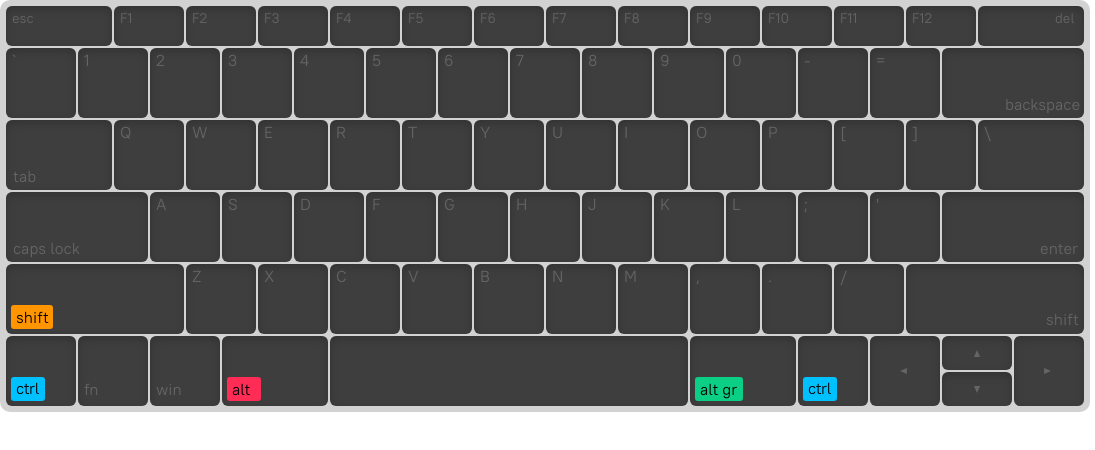
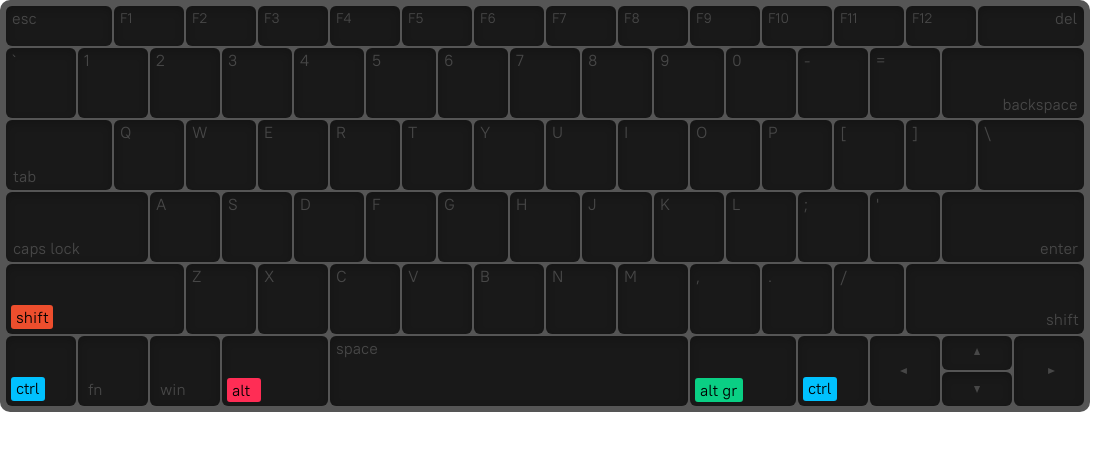
Before and after one commit to chehmakin/shortcutter, an Electron app: page index.html in a window 1095 px wide. Drawn offline with Linux system fonts and the light colour scheme.

Commit message:
to default

```diff
--- a/index.html
+++ b/index.html
@@ -2,7 +2,6 @@
 <html>
 
 <head>
-    <script src="shortcuts/test.js"></script>
     <meta charset="UTF-8">
     <link rel="stylesheet" href="style.css">
     <meta http-equiv="Content-Security-Policy" content="script-src 'self' 'unsafe-inline';" />
@@ -169,11 +168,11 @@
                         </svg>
 
                 </div> -->
-                <!-- </div> -->
-                <!-- <div class="letter">Paste <br> Over
-                    Selection</div> -->
-                </div>
-            <!-- </div> -->
+                <!-- </div>
+                <div class="letter">Paste <br> Over
+                    Selection</div>
+                </div> -->
+            </div>
             <div class="keys">
                 <div class="frame"></div>
                 <div class="letter"></div>
@@ -305,9 +304,8 @@
 
         <div class="line sec_line">
             <div class="keys shift">
-                <div class="frame"></div>
-                <div class="letter"></div>
                 <div class="r">shift</div>
+
             </div>
             <div class="keys">
                 <div class="frame"></div>
@@ -362,7 +360,7 @@
             <div class="keys shift shift_l">
                 <div class="frame"></div>
                 <div class="letter"></div>
-                <div class="r">shift</div>
+                <div class="r" style="font-size: 16px;">shift</div>
             </div>
         </div>
 
@@ -383,20 +381,20 @@
                 <div class="letter"></div>
                 <div class="r">win</div>
             </div>
-            <div class="keys alt">
+            <div class="keys alt"  style="padding: 5px;">
                 <div class="frame"></div>
                 <div class="letter"></div>
-                <div class="r">alt</div>
+                <div class="r" style="margin-left: 0;">alt</div>
             </div>
             <div class="keys space">
                 <div class="frame"></div>
                 <div class="letter"></div>
-                <div class="r"></div>
+                <div class="r">space</div>
             </div>
-            <div class="keys alt_gr alt">
+            <div class="keys alt_gr alt" style="padding: 5px;">
                 <div class="frame"></div>
                 <div class="letter"></div>
-                <div class="r">alt gr</div>
+                <div class="r" style="margin-left: 0;">alt gr</div>
             </div>
             <div class="keys ctrl">
                 <div class="frame"></div>
--- a/index.js
+++ b/index.js
@@ -30,13 +30,13 @@ function isRunning(win, mac){
     })
 }
 
-// isRunning('Calculator.exe').then((a) => {
-//     console.log(a);
-//     if(a){
-//         let space = document.querySelector('.space')
+isRunning('Calculator.exe').then((a) => {
+    console.log(a);
+    // if(a){
+    //     let space = document.querySelector('.space')
 
-//         space.innerHTML = test.developer;
-//     }else{
-//       console.log('Калькулятор закрыт!')
-//     }
-//   })
+    //     space.innerHTML = test.developer;
+    // }else{
+    //   console.log('Калькулятор закрыт!')
+    // }
+  })
--- a/shortcuts/test.js
+++ /dev/null
@@ -1,4 +0,0 @@
-let test = {
-    name: 'Shortcutter',
-    developer: 'chehmakin'
-}
--- a/style.css
+++ b/style.css
@@ -11,19 +11,21 @@
         opacity: 1 !important;
         user-select: none;
         font-family: 'PT_Regular';
-    }
+        font-style: normal;
+font-weight: normal;
+}
 
 
 
     #main {
         width: 1090px;
         height: 412px;
-        background-color: #c7c7c7cc;
+        background-color: #555555;
         border-radius: 10px !important;
         /* filter: blur(0.3px);  */
-        backdrop-filter: blur(5px) !important;
+        backdrop-filter: blur(30px) !important;
         padding: 6px 4px;
-        opacity: 0.3;
+        opacity: 0.5;
     }
 
     .line::after {
@@ -92,6 +94,11 @@
 
     .del .r{
         margin-left: 77px;
+        font-size: 16px;
+    }
+
+    .esc .r{
+        font-size: 16px;
     }
 
     .sec_line .keys {
@@ -110,7 +117,9 @@
         position: static;
         width: 72px;
         height: 22px;
-        margin-left: 63px;
+        margin-left: 60.5px;
+        font-size: 16px;
+
         margin-top: 44px;
     }
 
@@ -146,14 +155,16 @@
 
     .sec_line .shift {
         width: 178px;
+        padding: 5px;
+        position: relative;
     }
 
     .sec_line .shift .r,
     .sec_line .alt .r,
     .sec_line .ctrl .r {
-        margin-top: 41px;
-        margin-left: 5px;
-        background: #FF9500;
+        margin-top: 36px;
+        margin-left: 0px;
+        background: #ED4E2D;
         width: 42px;
         height: 24px;
         left: 5px;
@@ -164,9 +175,14 @@
         border-radius: 3px;
     }
 
+
+
+
     .sec_line .alt .r {
         background: #FF2D55;
         width: 34px;
+        margin-left: 5px;
+        margin-top: 37px !important;
     }
 
     .sec_line .ctrl .r {
@@ -195,12 +211,13 @@
     .alt_gr .r{
         width: 48px !important;
         background: #0ACF84 !important;
-
+        margin-left: 5px;
+        margin-top: 41px !important;
     }
 
     .sec_line .shift_l .r {
-        margin-left: 135px;
-        margin-top: 44px;
+        margin-left: 130px;
+        margin-top: 39px;
         width: 32px;
         height: 22px;
         line-height: 22px;
@@ -224,10 +241,12 @@
     .sec_line .fn .r,
     .sec_line .win .r {
         margin-top: 41px;
+        margin-left: 10px;
     }
 
     .sec_line .ctrl .r {
         margin-top: 36px;
+        margin-left: 5px;
     }
 
     .container{
@@ -259,5 +278,13 @@
     .up svg, .down svg{
         opacity: 0.2 !important;
         margin-left: 32px;
+        margin-top: 12px;
+    }
+
+    .right svg{
+        margin-left: 34.1px;
+    }
+
+    .down svg{
         margin-top: 14px;
-    }
+}
```
